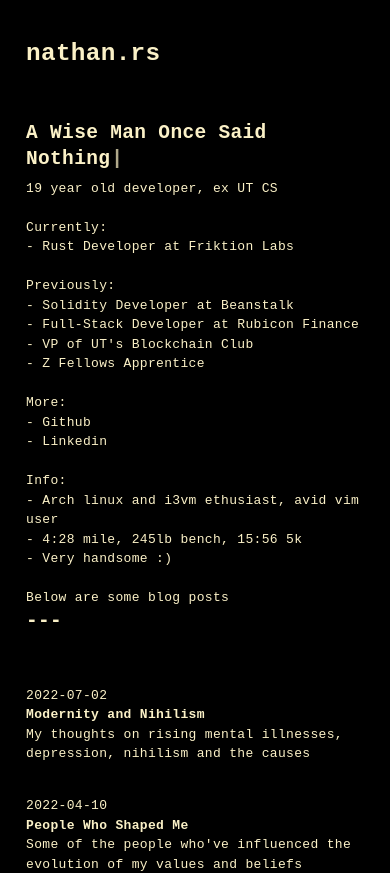
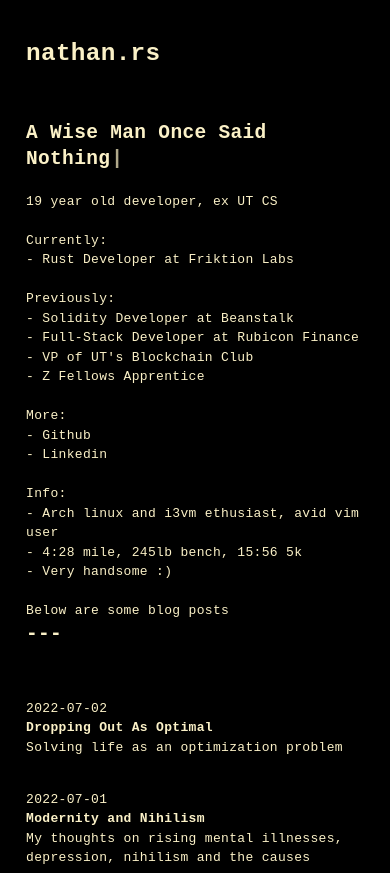
Before and after one commit to nathan-barry/next-js-site, a Next.js app: page / in a window 390 px wide. Shown: the top 873 px of the page. Built offline with nearby package versions, Linux system fonts and the light colour scheme.

Commit message:
added post and small edits

```diff
--- a/components/Main.js
+++ b/components/Main.js
@@ -11,7 +11,7 @@ const quotes = [
 export default function Main() {
   return (
     <div className="mb-16">
-      <h2 className="h-12">
+      <h2 className="h-16 sm:h-8">
         <Typewriter
           options={{
             strings: quotes,
--- a/pages/_app.js
+++ b/pages/_app.js
@@ -1,11 +1,9 @@
 import "../styles/globals.css";
 import Header from "../components/Header";
 
-import Link from "next/link";
-
 function MyApp({ Component, pageProps }) {
   return (
-    <div className="w-full h-full px-8 py-12 sm:p-16 md:p-28 lg:px-64 xl:px-96 2xl:px-128 max-w-2000">
+    <div className="w-full h-full px-8 pt-12 pb-16 sm:p-16 md:p-28 lg:px-64 xl:px-96 2xl:px-128 max-w-2000">
       <Header />
       <Component {...pageProps} />
     </div>
--- /dev/null
+++ b/posts/dropping-out-as-optimal.md
@@ -0,0 +1,29 @@
+---
+title: "Dropping Out As Optimal"
+date: "2022-07-02"
+exerpt: "Solving life as an optimization problem"
+
+---
+## Life As An Optimization Problem
+
+I've always been a conscientious, industrious, and pragmatic person. Some people say that life is a journey, but I've always lived as if it was a problem to solve. How can I do as much as I can with the finite amount of time that I have? With an ever-increasing amount of opportunities available to me, and paths I can go down, how can I know which ones can maximize me actualizing my fullest potential? Seeing the world in this light has naturally led me to view and make decisions by first principles.
+
+## What Is Best For Learning?
+
+The school system is a relatively new phenomenon in human history. For most of civilization, man has learned through experience and application. People would work in an occupation starting from an early age or be enrolled in an apprenticeship. Now, people are enrolled in school until the age of 22 before they go out into the real world.
+
+I've personally always learned best through doing and have disdained public schooling. Time was taken away from me creating things to go towards learning theory that I couldn't apply to anything I did and didn't know what exactly that knowledge could apply to but in the most abstract sense. I know that everything that I learn in college is useful, but when?
+
+I always felt like teaching kids theories that they can't apply and then letting them learn how to apply themselves after the fact has always been putting the cart before the horse. People learn much better when they're engaged and it is significantly harder to be engaged when you don't know why you're learning what you're learning. There's no meaning in the purpose behind it other than to get a degree whose sole purpose is to signify competency.
+
+## Taking A Break From College
+
+After my first semester of university, I took a gap semester to work at a startup. I started at Rubicon Finance, a central limit order book decentralized exchange protocol, and it was great. There I saw what it was like to work on and build an actual large product and gained experience as a software engineer.
+
+My sole goal was to become as competent in all the skills required for me to build a start-up of my own because competency in coding is the most leveragable human skill. No other skill allows an individual to create billions of value by himself. I eventually left Rubicon since I was mainly doing front-end development, something that wasn't helping me progress towards my goal.
+
+My current job checks every box. Solely coding in rust and doing smart contract development. Not only am I learning how to be able to create a protocol myself, but I'm becoming competent in a language that spans many other domains. I have enough free time to learn front-end development to where I now possess the ability to create an entire protocol by myself. Through the nature of my job, I am becoming more competent in finance and I have the flexibility and time to learn whatever is required of me at the moment.
+
+From first principles, taking a gap semester was an obvious move. Worst case scenario, I can cross an explored path off early and be able to focus fully on university. Most likely I'd have made money and learned things over that break. Best case scenario it forges a new path more optimal to learning and opens new opportunities.
+
+At the current moment, my sentiment is strongly towards the belief that I am learning much more through working and am becoming competent in the skills that matter much faster than I ever could by going to school. When comparing both routes, where I will be 3 years from now when would graduate and where I would be 3 years from now if I just worked and learned and built the entire time, it's no comparison. Worst case scenario, I can always come back, best case scenario, I'll be already manifesting the uniquely human gift of the ability of creation and providing value to his fellow men.
--- a/posts/modernity-and-nihilism.md
+++ b/posts/modernity-and-nihilism.md
@@ -1,6 +1,6 @@
 ---
 title: "Modernity and Nihilism"
-date: "2022-07-02"
+date: "2022-07-01"
 exerpt: "My thoughts on rising mental illnesses, depression, nihilism and the causes"
 
 ---
```
